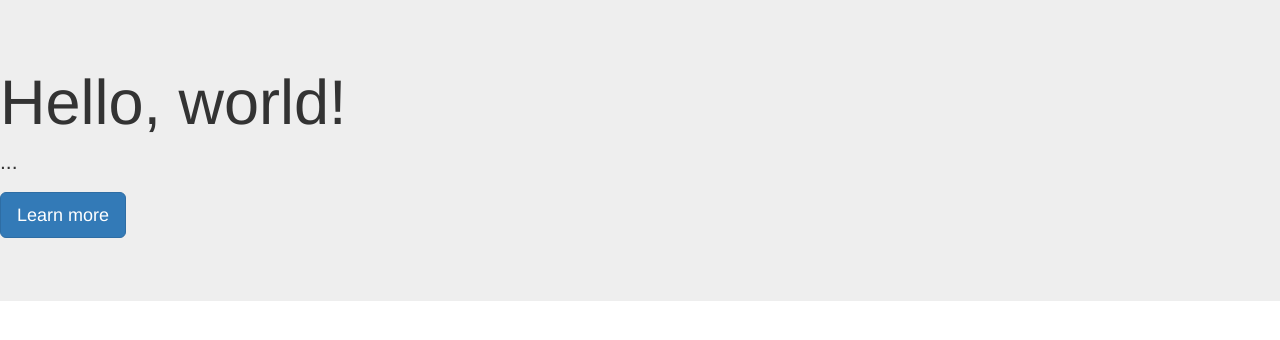
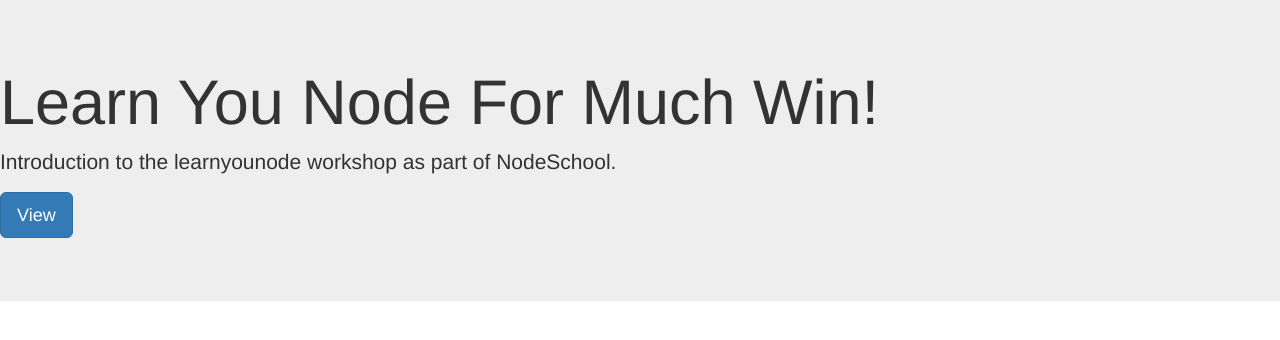
Before and after one commit to kmckee/kmckee.github.io, a plain HTML site: page index.html in a window 1280 px wide. Drawn offline with Linux system fonts and the light colour scheme.

Commit message:
Added learn you node to index

```diff
--- a/index.html
+++ b/index.html
@@ -5,9 +5,9 @@
     </head>
     <body>
         <div class="jumbotron">
-            <h1>Hello, world!</h1>
-            <p>...</p>
-            <p><a class="btn btn-primary btn-lg" href="#" role="button">Learn more</a></p>
+            <h1>Learn You Node For Much Win!</h1>
+            <p>Introduction to the learnyounode workshop as part of NodeSchool.</p>
+            <p><a class="btn btn-primary btn-lg" href="/nodeschool-presentations/learnyounode/index.html" role="button">View</a></p>
         </div>
     </body>
 </html>
```
